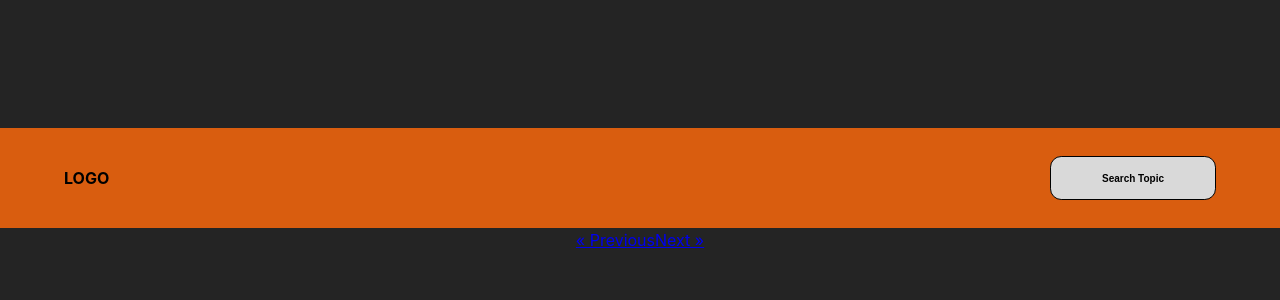
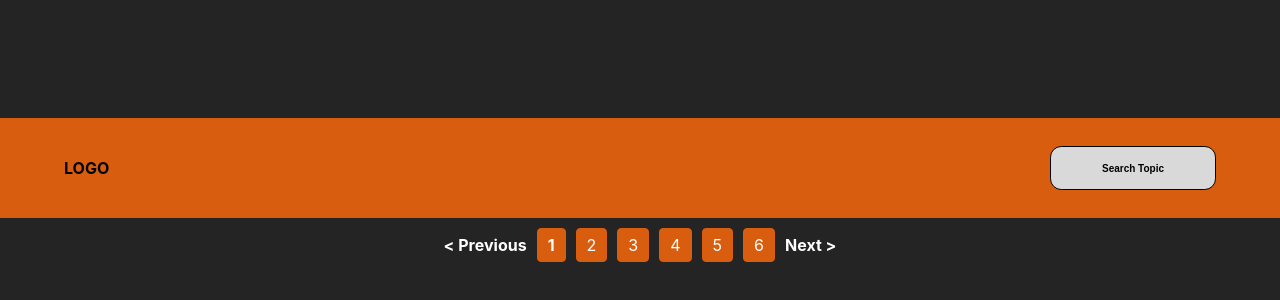
Before and after one commit to denis-sab/Hacker-News, a React (Vite) app: page / in a window 1280 px wide. Shown: the part 210-510 px from the top of the page. Built offline with nearby package versions, Linux system fonts and the light colour scheme.

Commit message:
footer done

```diff
--- a/src/App.css
+++ b/src/App.css
@@ -24,10 +24,6 @@
 
 }
 
-#div-search {
-
-}
-
 #div-search input{
   margin-right: 4rem;
   border-radius: 0.7rem;
@@ -46,3 +42,49 @@
 
 
 }
+
+/*Footer Starts*/
+
+.pagination {
+  display: flex;
+  justify-content: center;
+  align-items: center;
+  margin-top: 10px;
+}
+
+.pagination a,
+.pagination span {
+  margin: 0 5px;
+  text-decoration: none;
+  color: #ffffff;
+  cursor: pointer;
+}
+
+.pagination .page-box {
+  display: inline-block;
+  padding: 4px 10px;
+  border: 1px solid #D95D0F;
+  color: white;
+  background-color: #D95D0F;
+  border-radius: 4px;
+  cursor: pointer;
+}
+
+.pagination a.active,
+.pagination span.active {
+  font-weight: bold;
+}
+
+.pagination .ellipsis {
+  color: #ffffff;
+  font-weight: bold;
+}
+
+.pagination-link {
+  color: #ffffff;
+  font-weight: bold;
+}
+
+
+
+/*Footer Ends*/
--- a/src/components/Footer.jsx
+++ b/src/components/Footer.jsx
@@ -10,66 +10,61 @@ const Footer = ({ totalPages }) => {
     const renderPageNumbers = () => {
         const pageNumbers = [];
 
-        // Display ellipsis if there are more than 5 pages and currentPage is not within the first two pages
-        if (totalPages > 5 && currentPage > 2) {
+        // Add "<" button
         pageNumbers.push(
-                <span key="ellipsisStart" className="ellipsis">
+            <a
+                key="prev"
+                href="#"
+                onClick={() => handlePageChange(Math.max(1, currentPage - 1))}
+                className="pagination-link"
+            >
+                &lt; Previous
+            </a>
+        );
+
+        // Add "1" inside a box
+        pageNumbers.push(
+            <span key="first-page" className={currentPage === 1 ? 'active page-box' : 'page-box'} onClick={() => handlePageChange(1)}>
+                1
+            </span>
+        );
+
+        // Add other page numbers and ellipsis
+        for (let i = 2; i <= 6; i++) {
+            pageNumbers.push(
+                <span key={i} className={currentPage === i ? 'active page-box' : 'page-box'} onClick={() => handlePageChange(i)}>
+                    {i}
+                </span>
+            );
+        }
+
+        // Add ellipsis if there are more pages after currentPage
+        if (totalPages > 6) {
+            pageNumbers.push(
+                <span key="ellipsis" className="ellipsis">
                     ...
                 </span>
             );
         }
 
-        // Determine the range of page numbers to display
-        let start = Math.max(1, currentPage - 2);
-        let end = Math.min(totalPages, start + 4);
-
-        // Adjust the start and end if needed to ensure there are always 5 page numbers displayed
-        if (end - start < 4) {
-            start = Math.max(1, end - 4);
-        }
-
-        for (let i = start; i <= end; i++) {
+        // Add ">" button
         pageNumbers.push(
             <a
-                    key={i}
+                key="next"
                 href="#"
-                    className={currentPage === i ? 'active' : ''}
-                    onClick={() => handlePageChange(i)}
+                onClick={() => handlePageChange(Math.min(totalPages, currentPage + 1))}
+                className="pagination-link"
             >
-                    {i}
+                Next &gt;
             </a>
         );
-        }
-
-        // Display ellipsis if there are more than 5 pages and currentPage is not within the last two pages
-        if (totalPages > 5 && currentPage < totalPages - 1) {
-            pageNumbers.push(
-                <span key="ellipsisEnd" className="ellipsis">
-                    ...
-                </span>
-            );
-        }
 
         return pageNumbers;
     };
 
     return (
         <div className="pagination">
-            <a
-                href="#"
-                onClick={() => handlePageChange(currentPage - 1)}
-                disabled={currentPage === 1}
-            >
-                &laquo; Previous
-            </a>
             {renderPageNumbers()}
-            <a
-                href="#"
-                onClick={() => handlePageChange(currentPage + 1)}
-                disabled={currentPage === totalPages}
-            >
-                Next &raquo;
-            </a>
         </div>
     );
 };
```
Lines whose indentation alone changed are shown as unchanged.
